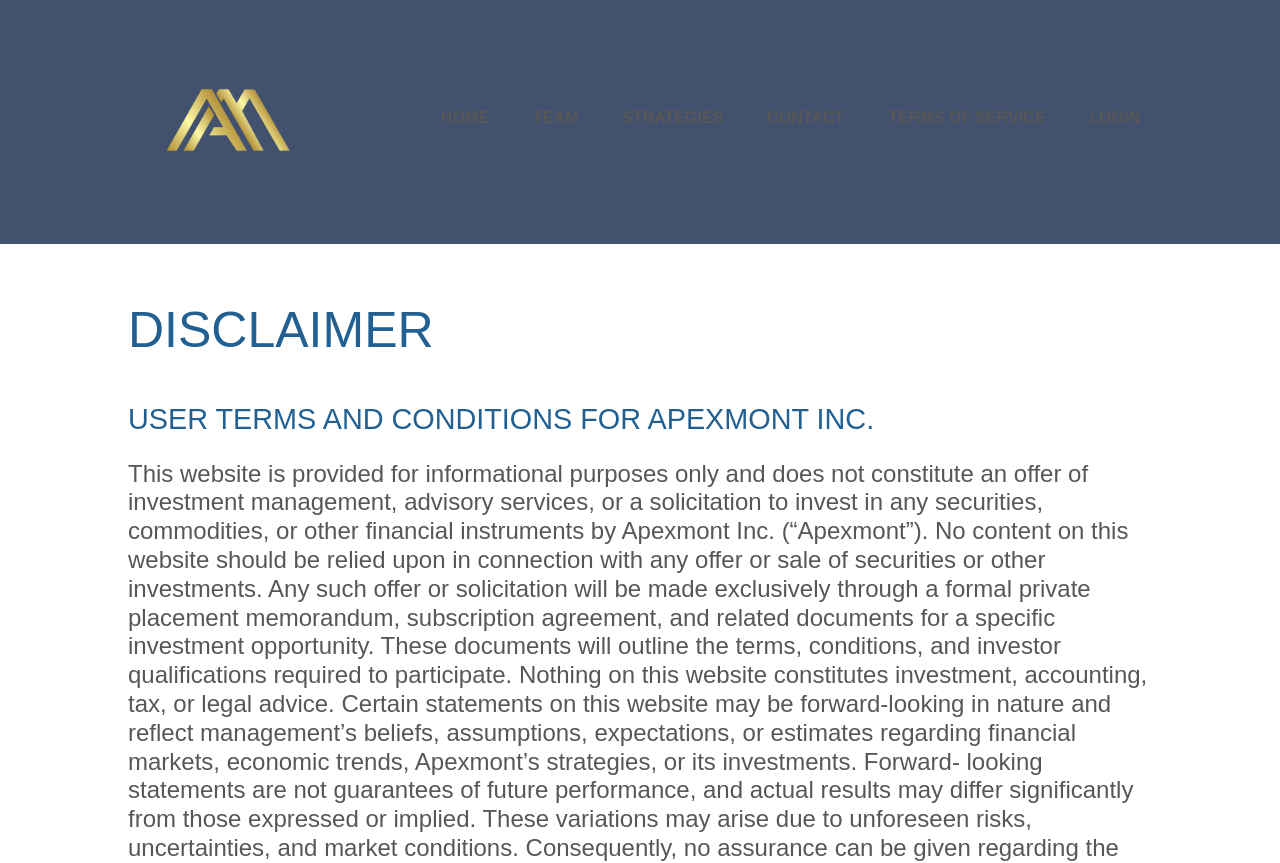
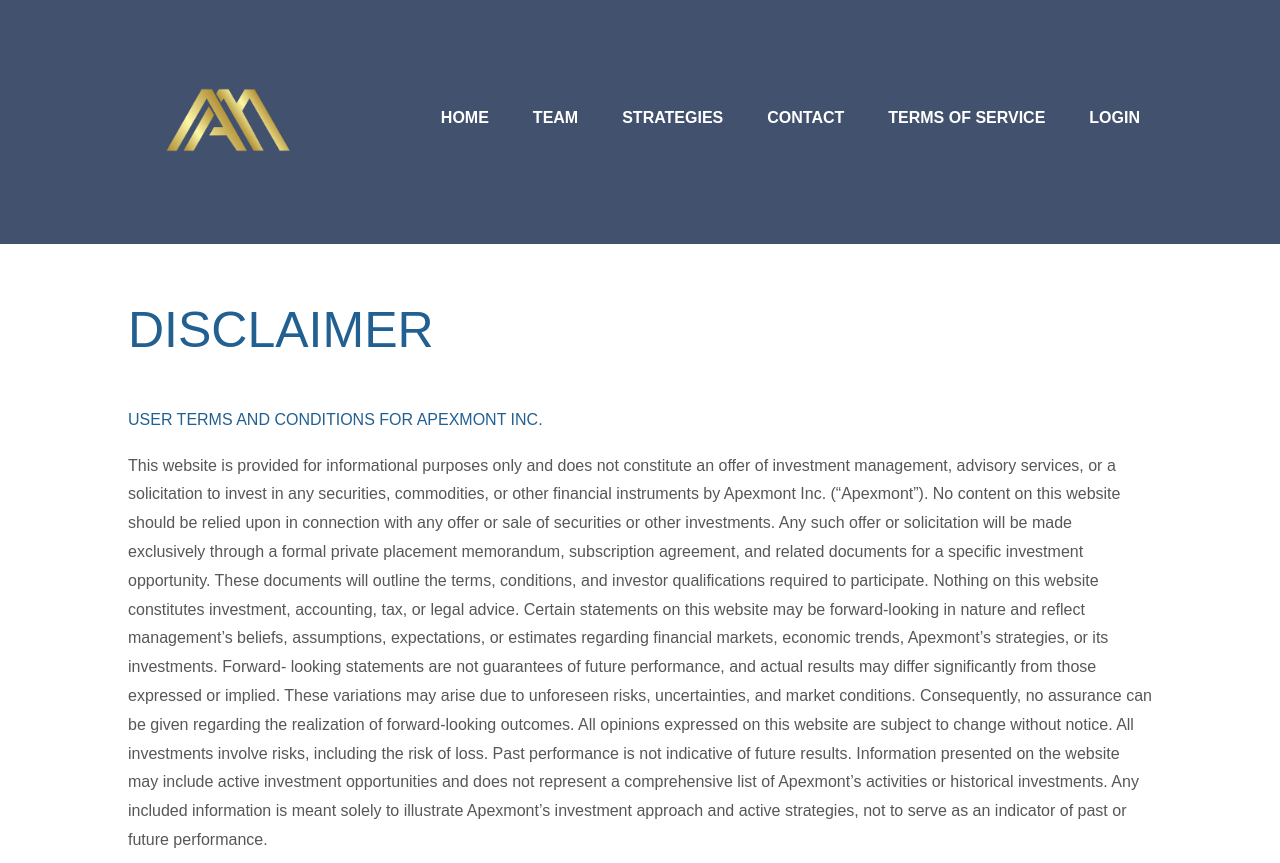
Before and after one commit to fun-minion/apexmont, a React (Create React App) app: page /disclaimer in a window 1280 px wide. Shown: the top 863 px of the page. Built offline with nearby package versions, Linux system fonts and the light colour scheme.

Commit message:
updated pages for resizing font size

```diff
--- a/src/components/header/index.css
+++ b/src/components/header/index.css
@@ -35,7 +35,7 @@
     display: block;
     width: 0;
     height: 2px;
-    background: #BE9A60;
+    background: #886e45;
     margin-top: 0.3125rem;
     transition: width .3s;
 }
--- a/src/components/header/index.jsx
+++ b/src/components/header/index.jsx
@@ -40,7 +40,7 @@ const Header = () => {
                     {
                         menu.map((m, index) => {
                             return <li key={index} className={m.href === window.location.pathname && 'activeMenu'}>
-                                <a href={m.href} style={{ color: isHome ? 'white' : '#575757' }}>
+                                <a href={m.href} style={{ color: 'white' }}>
                                     {m.name}
                                 </a>
                             </li>
--- a/src/pages/Auth/index.css
+++ b/src/pages/Auth/index.css
@@ -7,6 +7,7 @@
   align-items: center;
   min-height: 50vh;
   background-color: #f3f4f6;
+  font-size: 1.0rem !important;
 }
 
 /* Auth Box */
--- a/src/pages/Contact/index.css
+++ b/src/pages/Contact/index.css
@@ -1,6 +1,7 @@
 .office {
     padding: 0 10%;
     margin-top: -5%;
+    font-size: 1.0rem !important;
 }
 
 .office-details h5 {
--- a/src/pages/Disclaimer/index.scss
+++ b/src/pages/Disclaimer/index.scss
@@ -12,7 +12,7 @@
     p {
         font-family: 'Amiri', serif;
         font-weight: 400;
-        font-size: 1.5rem;
+        font-size: 1rem;
         line-height: 1.8rem;
         color: #575757;
     }
@@ -21,7 +21,7 @@
         .title {
             font-family: 'Amiri', serif;
             font-weight: 400;
-            font-size: 1.8rem;
+            font-size: 1.0rem;
             line-height: 2.0625rem;
             color: #226092;
             text-transform: uppercase;
--- a/src/pages/Privacy-Policy/index.scss
+++ b/src/pages/Privacy-Policy/index.scss
@@ -10,7 +10,7 @@
     p {
         font-family: 'Amiri', serif;
         font-weight: 400;
-        font-size: 1.5rem;
+        font-size: 1rem;
         line-height: 1.8rem;
         color: #575757;
     }
@@ -19,7 +19,7 @@
         .title {
             font-family: 'Amiri', serif;
             font-weight: 400;
-            font-size: 1.8rem;
+            font-size: 1rem;
             line-height: 2.0625rem;
             color: #226092;
             text-transform: uppercase;
```
